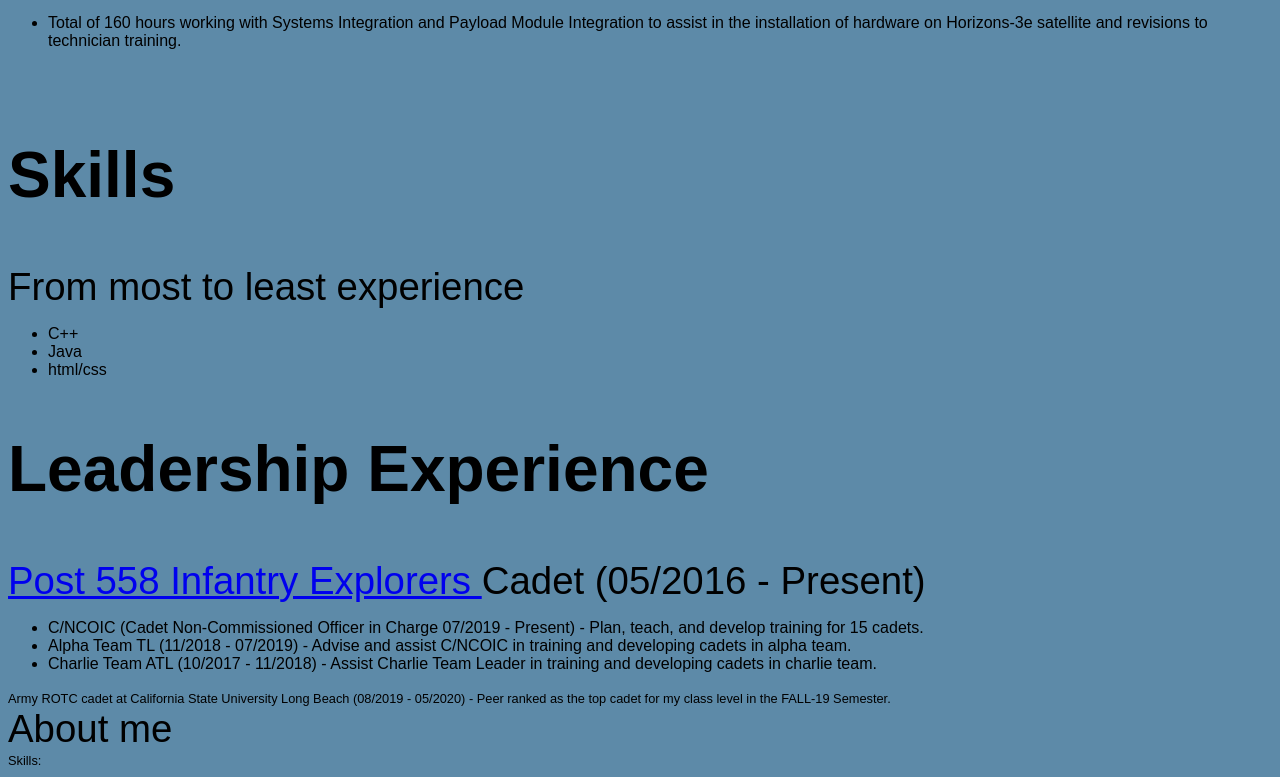
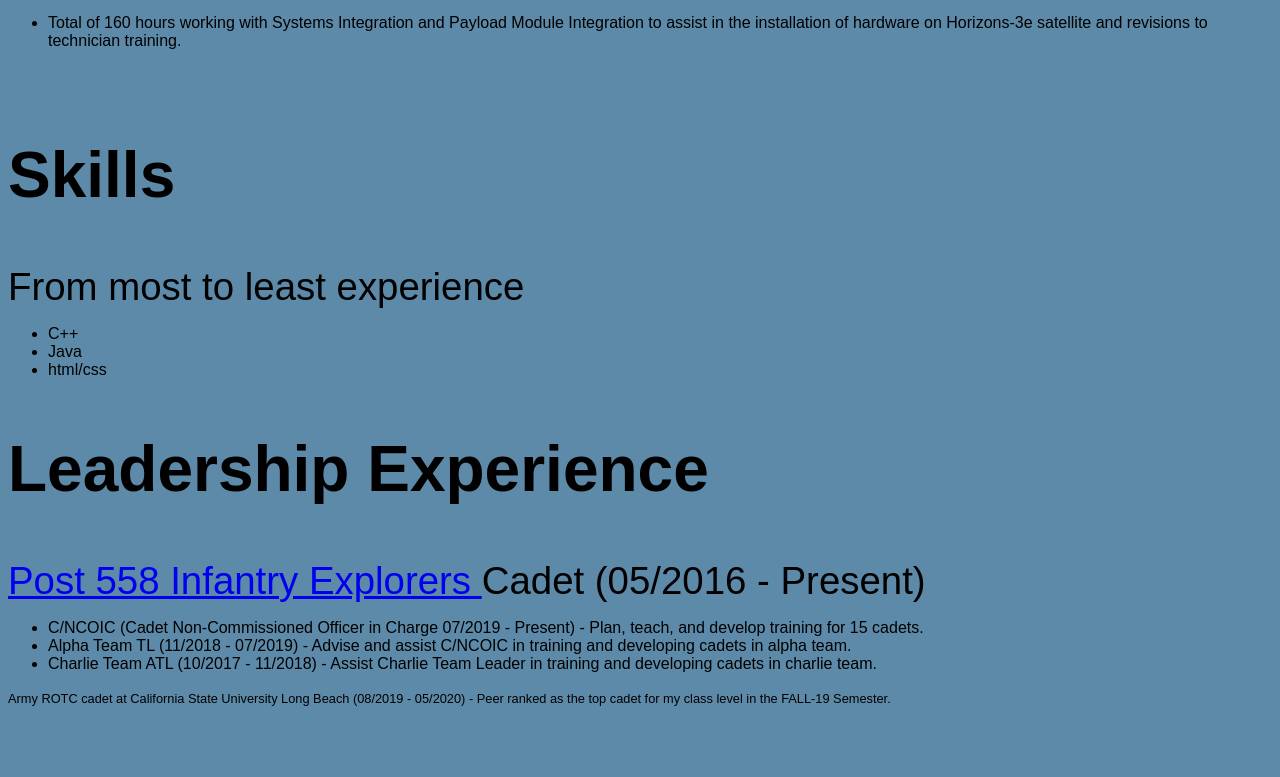
Before and after one commit to AnthonyCee/anthonycee.github.io, a plain HTML site: page index.html in a window 1280 px wide. Shown: the part 1046-1823 px from the top of the page. After the commit the page ends 1761 px from the top, so only its background shows below. Drawn offline with Linux system fonts and the light colour scheme.

Commit message:
Add files via upload
Fixes

```diff
--- a/index.html
+++ b/index.html
@@ -96,15 +96,4 @@
 
 
         </section>
-
-        <p1>
-            About me
-        </p1>
-
-        <br>
-
-        <p2>
-            Skills:
-
-        </p2>
     </body>
```
